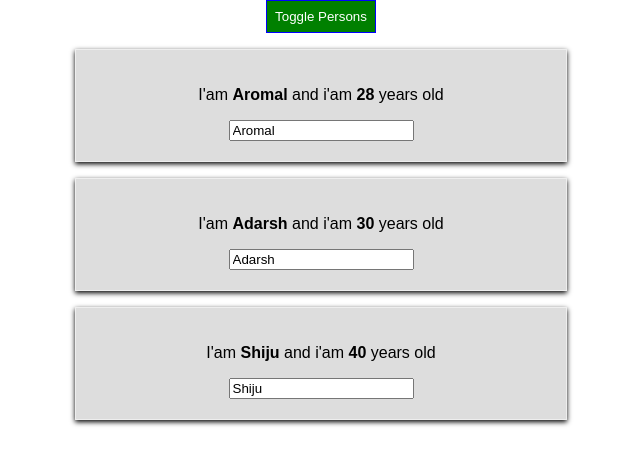
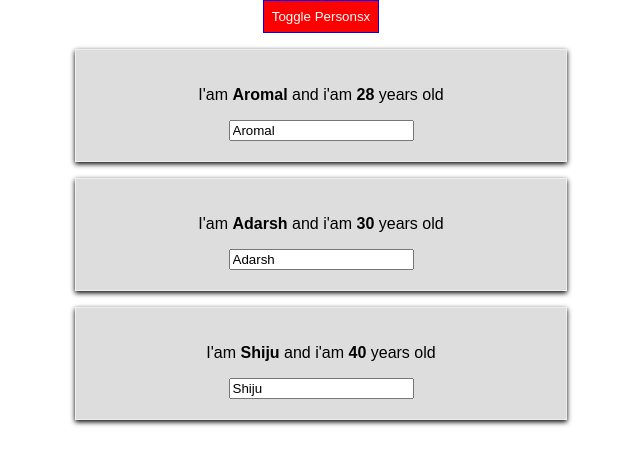
Before and after one commit to aromal-sasidharan/EXAMPLE-REACT-BASICS, a React app: page / in a window 1280 px wide. Shown: the top 464 px of the page, without its empty margins (319-959 px from the left). Built offline with nearby package versions, Linux system fonts and the light colour scheme.

Commit message:
add styles as modules

```diff
--- a/src/components/person/TogglePerson.css
+++ b/src/components/person/TogglePerson.css
@@ -13,3 +13,10 @@
 
     background:lightgreen;
 }
+
+.TogglePerson.Red{
+    background-color: red;
+}
+.TogglePerson.Red:hover{
+    background-color: salmon;
+}
--- a/src/components/person/TogglePerson.js
+++ b/src/components/person/TogglePerson.js
@@ -2,23 +2,12 @@ import React from 'react'
 import styles from './TogglePerson.css'
 const TogglePerson = (props) => {
 
-
-
-
-    if (props.isPersonsShown){
-        // style.backgroundColor = "red";
-        // style[":hover"] = {
-        //     backgroundColor : "salmon",
-        //     color:"black"
-        // }
-
-    }
-
+    const className = (props.isPersonsShown == false)? styles.TogglePerson : styles.TogglePerson + ' ' + styles.Red;
     return(
         <button
-            className={styles.TogglePerson}
+            className={className}
             onClick={props.onToggle}>
-            Toggle Persons
+            Toggle Personsx
         </button>
     )
 
```
